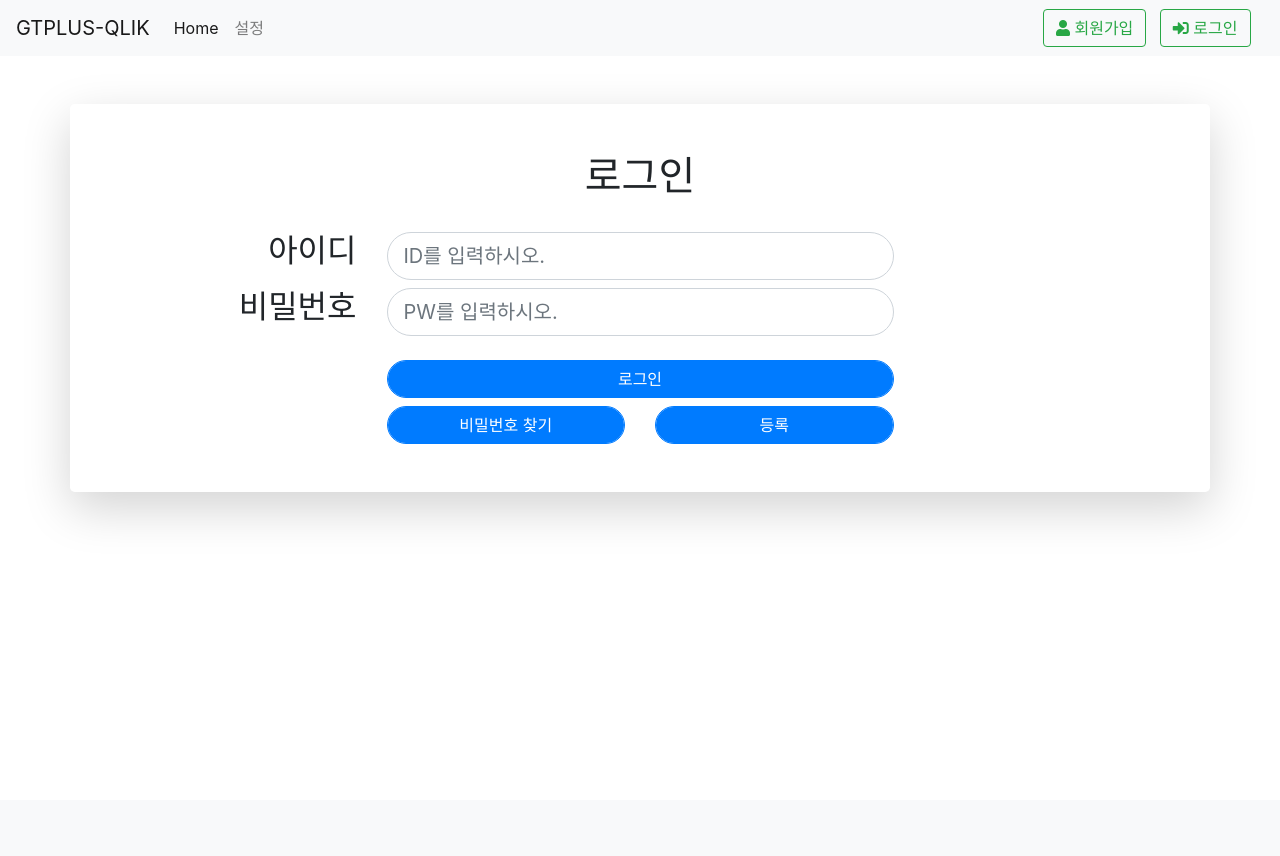
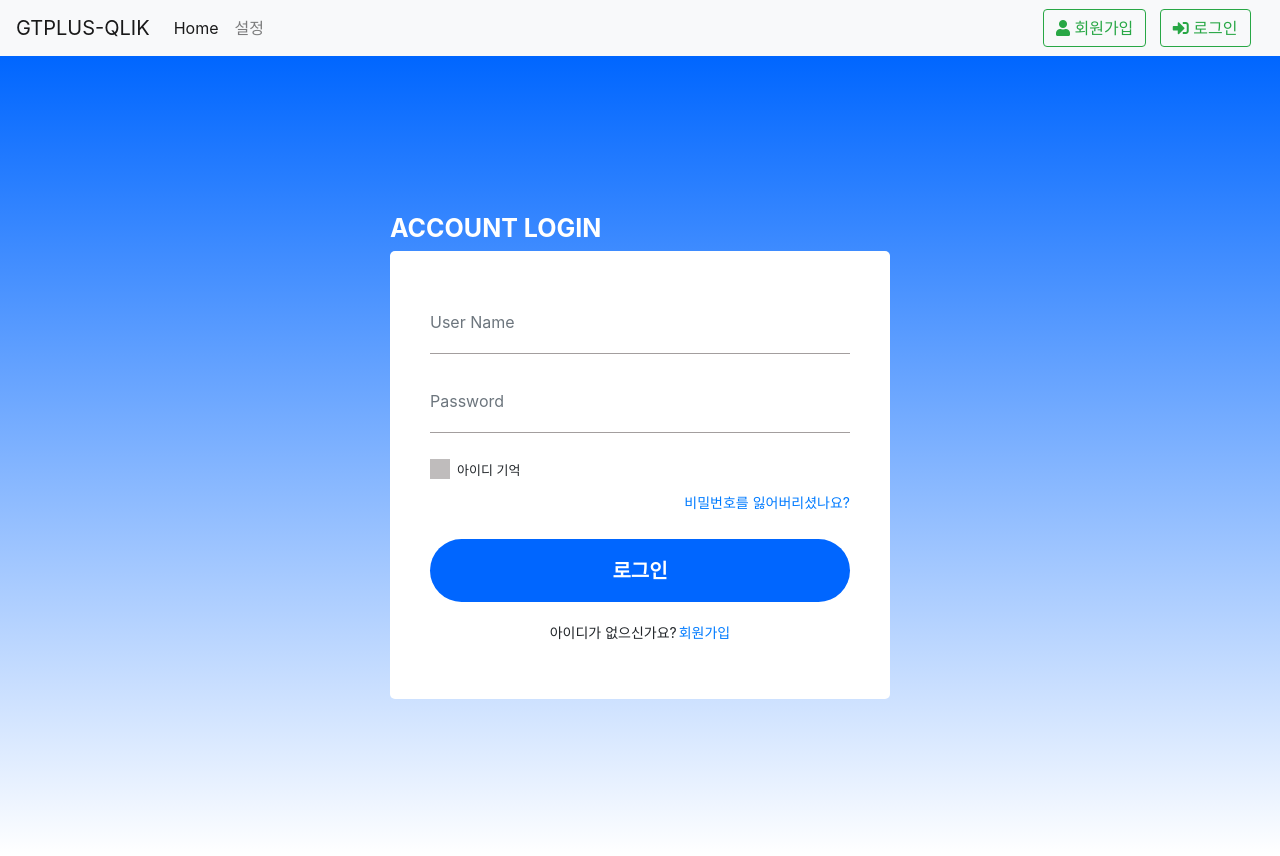
Before and after one commit to HyunAm0225/gt-qlik, a Django app: template accounts/templates/login.html in a window 1280 px wide. Before the commit the page ends 514 px from the top, so only its background shows below. Run offline with Django 3.2, Linux system fonts and the light colour scheme; the template is opened without the code that fills it, so the values that code supplies are empty; some libraries are stand-ins or nearby versions.

Commit message:
로그인폼 수정

```diff
--- a/accounts/templates/login.html
+++ b/accounts/templates/login.html
@@ -1,51 +1,180 @@
 {% extends 'base.html' %}
 {% block content %}
-
+<style type="text/css">
+	* {
+	margin: 0px;
+	padding: 0px;
+	}
+	.login {
+	background: linear-gradient(to bottom, #0066ff 0%, #fff 100%);
+	height: 100vh;
+	width: 100%;
+	justify-content: center;
+	align-items: center;
+	display: flex;
+	}
+	.account-login {
+	width: 500px;
+	}
+	.form-control:focus {
+	box-shadow: none;
+	}
+	p a {
+	padding-left: 2px;
+	}
+	.account-login h1 {
+	font-size: 25px;
+	text-align: left;
+	color: #fff;
+	text-transform: uppercase;
+	font-weight: bold;
+	border-radius: 5px;
+	}
+	.login-form input {
+	width: 100%;
+	position: relative;
+	border-bottom: 1px solid #a39e9e;
+	padding: 0;
+	border-top: 0px;
+	border-left: 0px;
+	border-right: 0px;
+	box-shadow: none;
+	height: 63px;
+	border-radius: 0px;
+	}
+	.login-form {
+	background: #fff;
+	float: left;
+	width: 100%;
+	padding: 40px;
+	border-radius: 5px;
+	}
+	input.btn {
+	width: 100%;
+	background: #0066ff;
+	font-size: 20px;
+	padding: 11px;
+	color: #fff;
+	border: 0px;
+	margin: 10px 0px 20px;
+	font-weight: bold;
+	}
+	.btn:hover{
+		color: #fff;
+		opacity: 0.8;
+	}
+	p {
+	float: left;
+	width: 100%;
+	text-align: center;
+	font-size: 14px;
+	}
+	.remember {
+	float: left;
+	width: 100%;
+	margin: 10px 0 0;
+	}
+	/* Customize the label (the container) */
+	.custom-checkbox {
+	display: block;
+	position: relative;
+	padding-left: 27px;
+	margin-bottom: 12px;
+	cursor: pointer;
+	font-size: 13px;
+	-webkit-user-select: none;
+	-moz-user-select: none;
+	-ms-user-select: none;
+	user-select: none;
+	font-weight: normal;
+	padding-top: 2px;
+	float: left;
+	}
+	/* Hide the browser's default checkbox */
+	.custom-checkbox input {
+	position: absolute;
+	opacity: 0;
+	cursor: pointer;
+	height: 0;
+	width: 0;
+	}
+	/* Create a custom checkbox */
+	.custom-checkbox .checkmark {
+	position: absolute;
+	top: 0;
+	left: 0;
+	height: 20px;
+	width: 20px;
+	background-color: #bfbcbc;
+	}
+	/* On mouse-over, add a grey background color */
+	.custom-checkbox:hover input ~ .checkmark {
+	background-color: #747474;
+	}
+	/* When the checkbox is checked, add a blue background */
+	.custom-checkbox input:checked ~ .checkmark {
+	background-color: #2196F3;
+	}
+	/* Create the checkmark/indicator (hidden when not checked) */
+	.checkmark:after {
+	content: "";
+	position: absolute;
+	display: none;
+	}
+	/* Show the checkmark when checked */
+	.custom-checkbox input:checked ~ .checkmark:after {
+	display: block;
+	}
+	/* Style the checkmark/indicator */
+	.custom-checkbox .checkmark:after {
+	left: 9px;
+	top: 5px;
+	width: 5px;
+	height: 10px;
+	border: solid white;
+	border-width: 0 3px 3px 0;
+	-webkit-transform: rotate(45deg);
+	-ms-transform: rotate(45deg);
+	transform: rotate(45deg);
+	}
+	@media (max-width: 767px){
+	.account-login {
+		width: 90%;
+	  }
+	}
+	</style>
 {% if error %}
 {{ error }}
 <br>
 <br>
 {% endif %}
 
+<!-- <div class="container" id="loginbox"> -->
+	<div class="login">
+		<div class="account-login">
+		   <h1>Account Login</h1>
+		   <form method="post" action="{% url 'login' %}" class="login-form">
+			{% csrf_token %}
+			  <div class="form-group">
+				 <input type="text" placeholder="User Name" class="form-control" name="username">
+			  </div>
+			  <div class="form-group">
+				 <input type="password" placeholder="Password"  class="form-control"name = "password">
+			  </div>
+			  <div class="remember">
+				 <label class="custom-checkbox">아이디 기억
+				 <input type="checkbox">
+				 <span class="checkmark"></span>
+				 </label>
+				 <p class="text-right"><a href="{% url 'recovery_pw' %}">비밀번호를 잃어버리셨나요?</a></p>
+			  </div>
 
-<div class="container p-5 my-5 rounded-lg shadow-lg" id="loginbox">
-	<h1 class="text-center">로그인</h1>
-	<br>
-	<form method="post" action="{% url 'login' %}">
-	{% csrf_token %}
-	<div class="row">
-		<div class="col-sm-3"><h2 class="text-right">아이디</h2></div>
-		<div class="col-sm-6"><input type="text" class="form-control form-control-lg rounded-pill" placeholder="ID를 입력하시오." name="username"></div>
-		<div class="col-sm-3"></div>
-    </div>
-    <div class="row">
-        <div class="col-sm-3"><h1></h1></div>
-        <div class="col-sm-6"><h1></h1></div>
-        <div class="col-sm-3"><h1></h1></div>
-    </div>
-	<div class="row">
-		<div class="col-sm-3"><h2 class="text-right">비밀번호</h2></div>
-		<div class="col-sm-6"><input type="password" class="form-control form-control-lg rounded-pill" placeholder="PW를 입력하시오." name = "password"></div>
-		<div class="col-sm-3"></div>
+			  <input type="submit" class="btn btn-primary form-control rounded-pill" value="로그인">
+			  <p>아이디가 없으신가요?<a href="{% url 'signup' %}">회원가입</a></p>
+		   </form>
+		</div>
 	</div>
-	<br>
-	<div class="row">
-	<div class="col-sm-3"></div>
-	<div class="col-sm-6"><input type="submit" class="btn btn-primary form-control rounded-pill" value="로그인"></div>
-	<div class="col-sm-3"></div>
-    </div>
-    <div class="row">
-        <div class="col-sm-3"><h1></h1></div>
-        <div class="col-sm-6"><h1></h1></div>
-        <div class="col-sm-3"><h1></h1></div>
-    </div>
-	<div class="row">
-        <div class="col-sm-3"></div>
-        <div class="col-sm-3"><a href = "{% url 'recovery_pw' %}"><button type="button" class="btn btn-primary form-control rounded-pill">비밀번호 찾기</button></a></div>
-        <div class="col-sm-3"><a href = "{% url 'signup' %}"><button type="button" class="btn btn-primary form-control rounded-pill">등록</button></a></div>
-        <div class="col-sm-3"></div>
-        </div>
-	</form>
-	</div>
+<!-- </div> -->
+
 
 {% endblock %}
```
